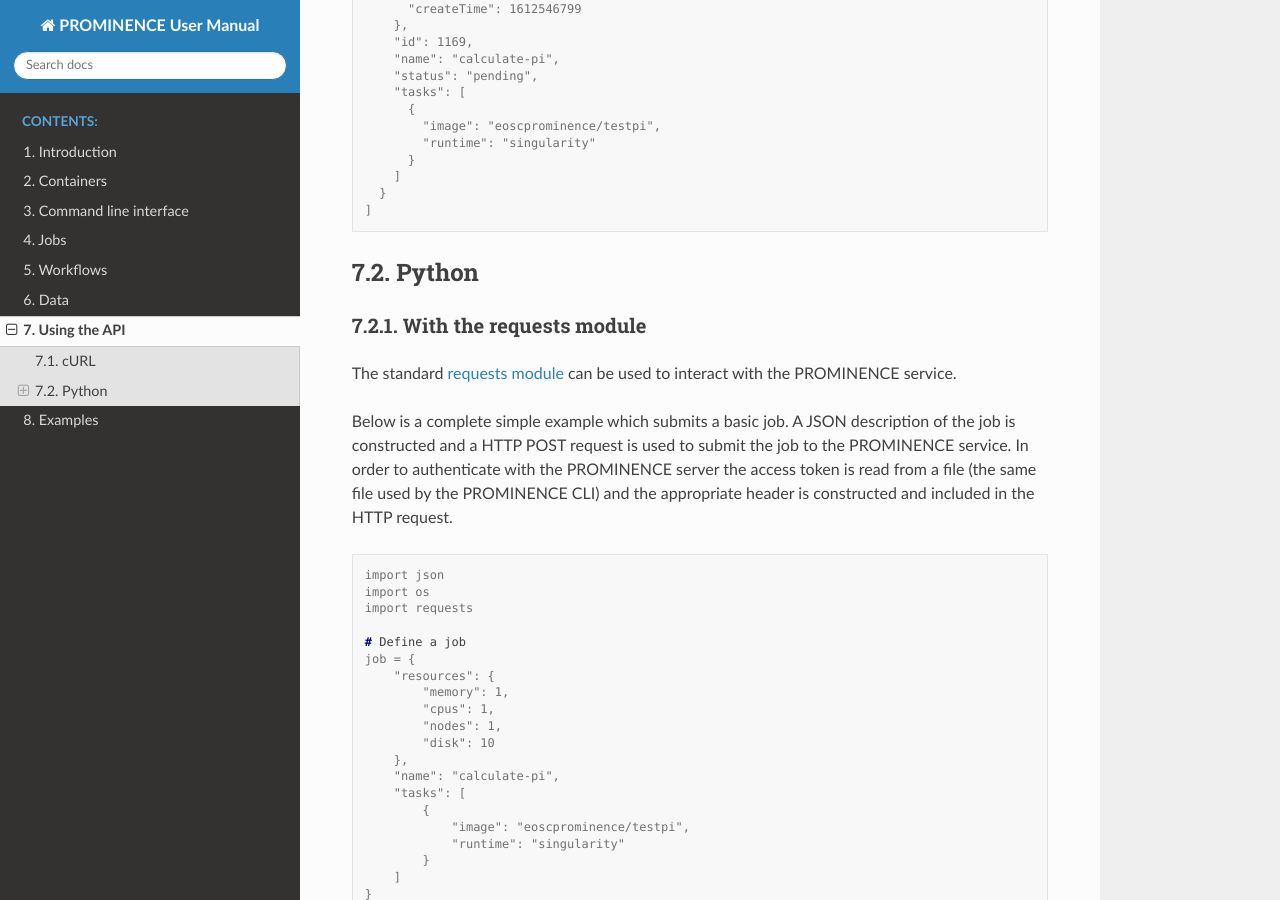
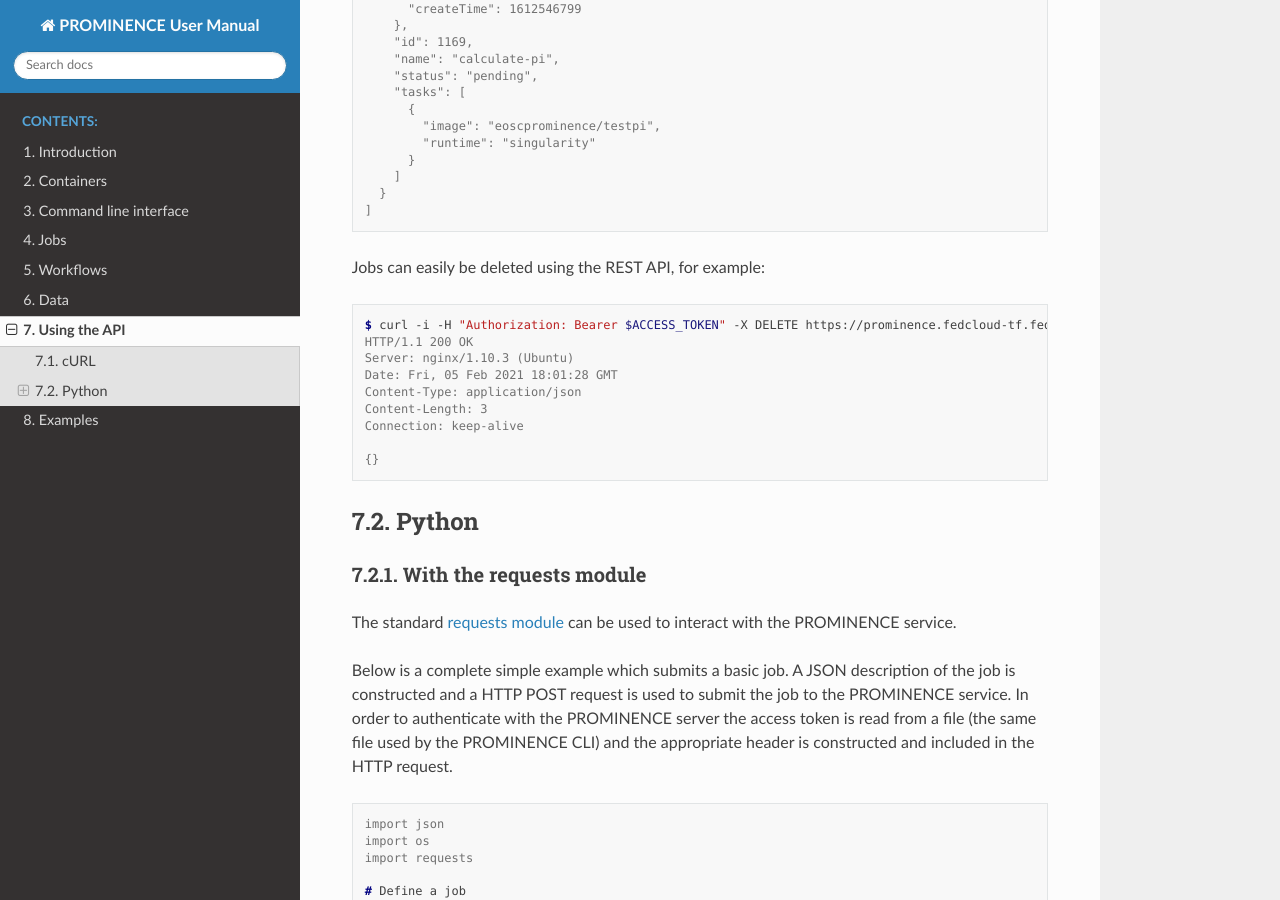
Before and after one commit to prominence-eosc/docs-eosc, a Sphinx documentation site: the page built from source/using-the-api.rst, in a window 1280 px wide and 900 px high, scrolled down 1999 px. Built offline with Sphinx 7.4.7 and the Read the Docs theme 2.0.0, drawn with Linux system fonts in a browser that asks for light colours.

Commit message:
Add curl delete example

```diff
--- a/source/using-the-api.rst
+++ b/source/using-the-api.rst
@@ -112,6 +112,20 @@
      }
    ]
 
+Jobs can easily be deleted using the REST API, for example:
+
+.. code-block:: console
+
+   $ curl -i -H "Authorization: Bearer $ACCESS_TOKEN" -X DELETE https://prominence.fedcloud-tf.fedcloud.eu/api/v1/jobs/1169
+   HTTP/1.1 200 OK
+   Server: nginx/1.10.3 (Ubuntu)
+   Date: Fri, 05 Feb 2021 18:01:28 GMT
+   Content-Type: application/json
+   Content-Length: 3
+   Connection: keep-alive
+
+   {}
+
 Python
 ------
 
```
